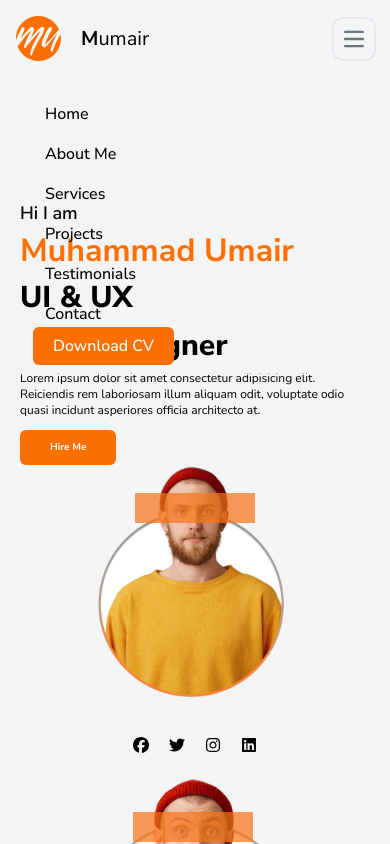
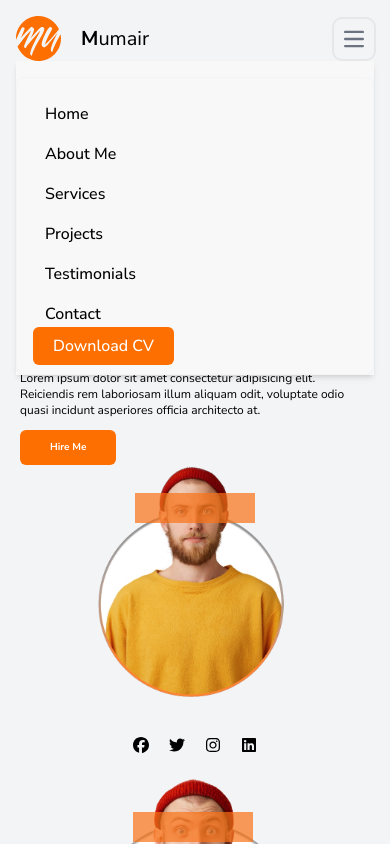
Before and after one commit to safayet404/potential-job-task, a React (Vite) app: page / in a window 390 px wide. Both pictures are taken after a click on the button "Open main menu". Shown: the top 844 px of the page. Built offline with nearby package versions, Linux system fonts and the light colour scheme.

Commit message:
navbar issue fixed

```diff
--- a/src/components/Navbar.jsx
+++ b/src/components/Navbar.jsx
@@ -27,7 +27,7 @@ const Navbar = () => {
 
     return (
         <div>
-            <nav className={`fixed bg-[#F8F8F8] w-full z-20 top-0 start-0 transition-all duration-300 ${navbarBg ? 'dark:bg-[#1e1e1e] bg-[#F8F8F8] shadow-md' : 'bg-transparent'}`}>
+            <nav className={`fixed bg-[#F8F8F8]  w-full z-20 top-0 start-0 transition-all duration-300 ${navbarBg ? 'dark:bg-[#1e1e1e] bg-[#F8F8F8] shadow-md' : 'bg-transparent'}`}>
                 <div className="max-w-screen-xl flex flex-wrap items-center justify-between mx-auto p-4">
                     <Link to="scrollToHead" smooth={true} duration={500} href="/" className="flex items-center">
                         <img className='w-[45px] h-[45px] lg:w-[67px] lg:h-[67px] md:w-[35px] md:h-[35px] sm:w-[40px] sm:h-[40px]' src={Logo} alt="logo" />
@@ -49,7 +49,7 @@ const Navbar = () => {
                             </svg>
                         </button>
                     </div>
-                    <div className={`items-center justify-between ${isMobileMenuOpen ? 'block' : 'hidden'} w-full md:flex md:w-auto md:order-1`} id="navbar-sticky">
+                    <div className={`items-center justify-between ${isMobileMenuOpen ? 'block bg-[#F8F8F8] dark:bg-[#1e1e1e] shadow-md' : 'hidden'} w-full md:flex md:w-auto md:order-1`} id="navbar-sticky">
                         <ul className="flex flex-col p-4 md:p-0 mt-4 font-medium border border-gray-100 rounded-lg md:space-x-3 lg:space-x-10 rtl:space-x-reverse md:flex-row md:mt-0 md:border-0">
                             <li>
                                 <Link to="scrollToHead" smooth={true} duration={500} className="block py-2 px-3 hover:cursor-pointer rounded md:p-0 dark:text-white" aria-current="page">Home</Link>
```
